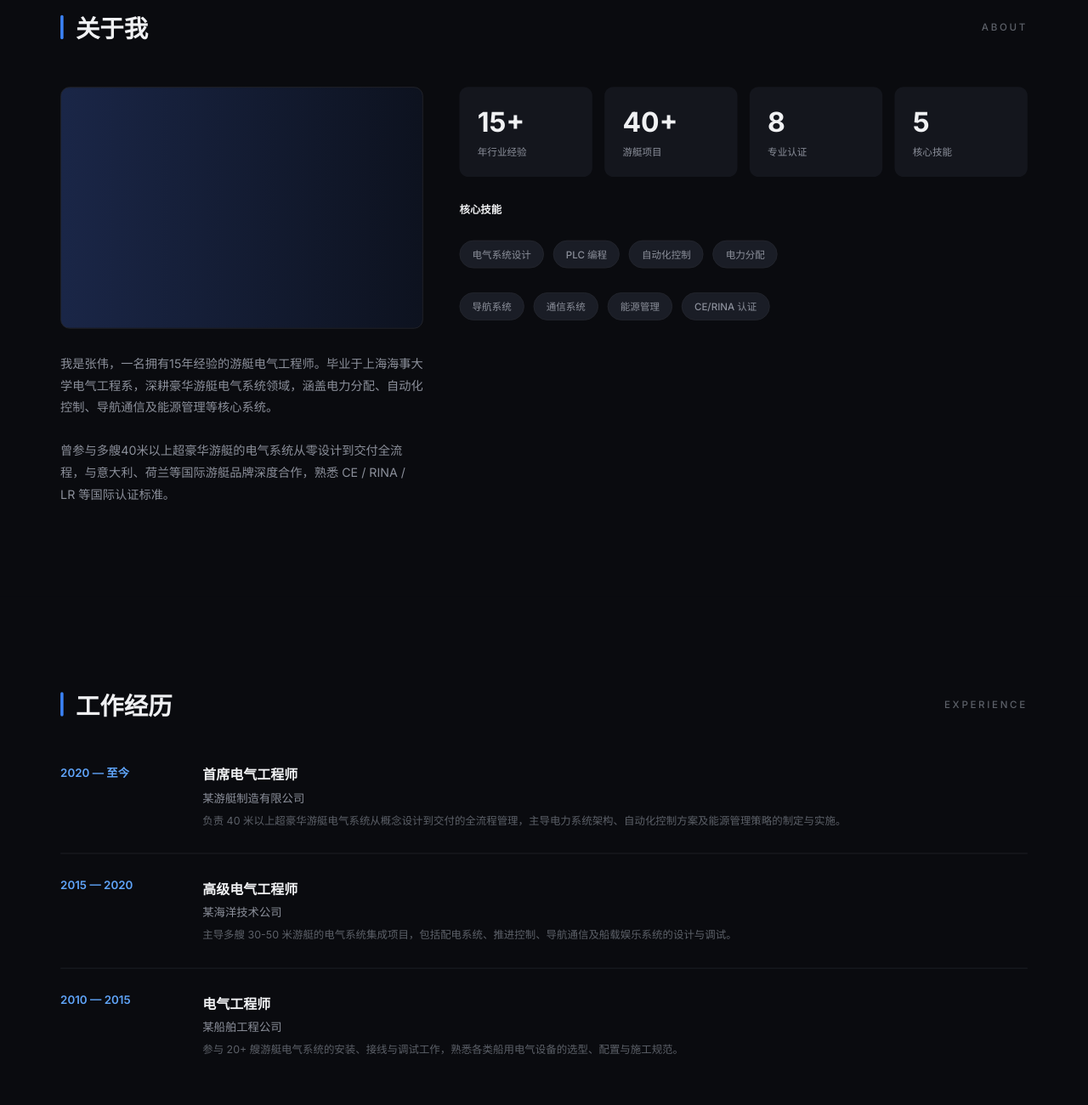
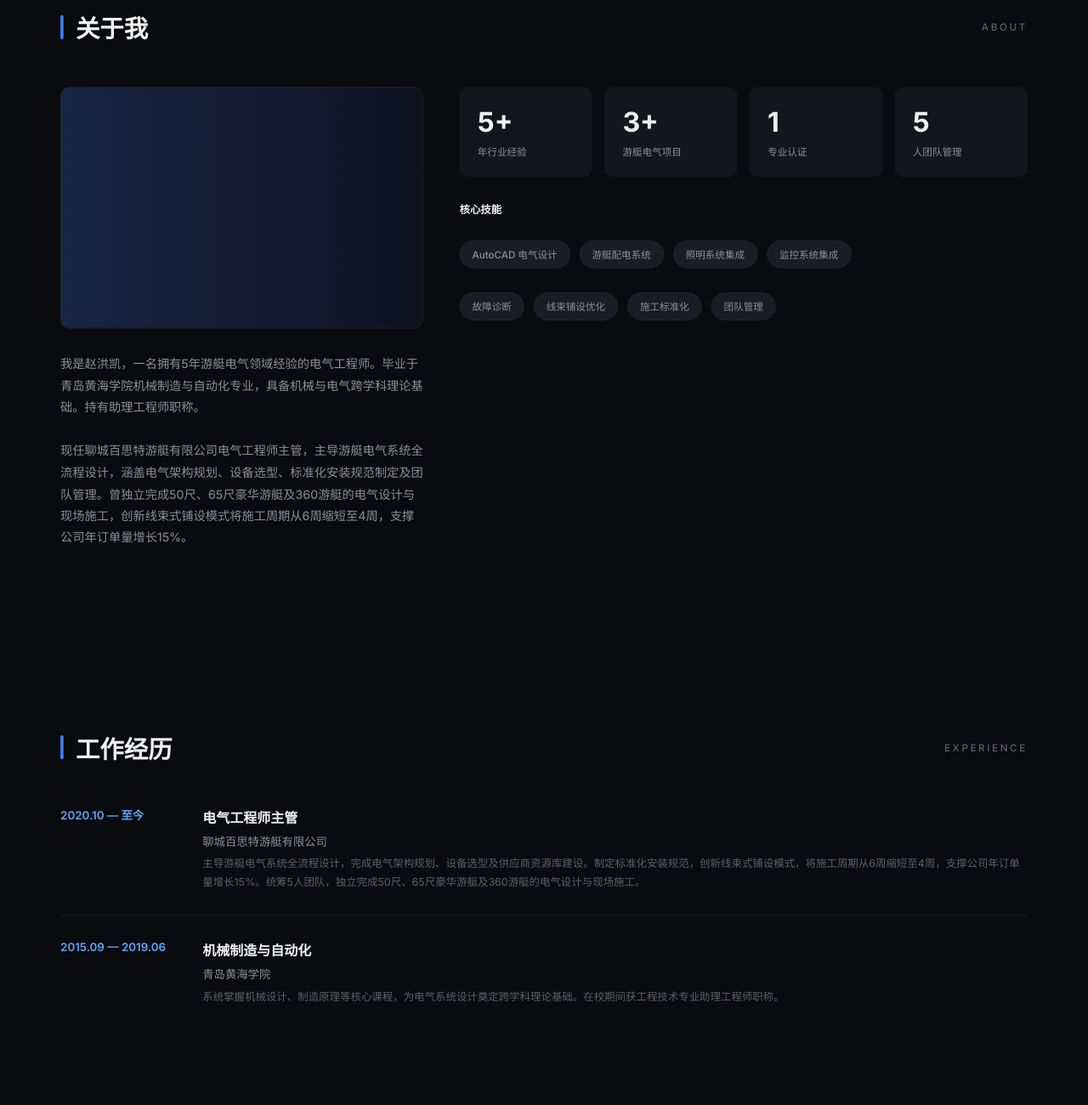
Before and after one commit to GG-HK/personal-website, a plain HTML site: page index.html in a window 1280 px wide. Shown: the part 800-2100 px from the top of the page at 85% size. Drawn offline with Linux system fonts and the light colour scheme.

Commit message:
更新网站内容为赵洪凯真实简历信息

```diff
--- a/index.html
+++ b/index.html
@@ -3,7 +3,7 @@
 <head>
   <meta charset="UTF-8">
   <meta name="viewport" content="width=device-width, initial-scale=1.0">
-  <title>张伟 · 游艇电气工程师</title>
+  <title>赵洪凯 · 电气工程师</title>
   <link rel="preconnect" href="https://fonts.googleapis.com">
   <link rel="preconnect" href="https://fonts.gstatic.com" crossorigin>
   <link href="https://fonts.googleapis.com/css2?family=Inter:wght@400;500;600;700&display=swap" rel="stylesheet">
@@ -548,7 +548,7 @@
   <div class="page-wrapper">
     <!-- Navigation -->
     <nav class="nav">
-      <div class="nav-logo">ZHANG WEI</div>
+      <div class="nav-logo">ZHAO HONGKAI</div>
       <div class="nav-links">
         <a href="#about">关于我</a>
         <a href="#experience">履历</a>
@@ -560,10 +560,10 @@
 
     <!-- Hero Section -->
     <section class="hero">
-      <div class="hero-label">游艇电气工程师</div>
-      <h1 class="hero-name">张  伟</h1>
-      <p class="hero-tagline">专注于豪华游艇电气系统设计、集成与调试
-15年行业经验 · 经手 40+ 艘游艇项目</p>
+      <div class="hero-label">电气工程师</div>
+      <h1 class="hero-name">赵 洪 凯</h1>
+      <p class="hero-tagline">专注于游艇电气系统设计与施工管理
+5年游艇电气领域经验 · 独立完成多艘豪华游艇电气项目</p>
       <div class="hero-ctas">
         <button class="btn-primary" onclick="document.getElementById('projects').scrollIntoView({behavior:'smooth'})">
           <span>查看项目</span>
@@ -585,41 +585,41 @@
       <div class="about-content">
         <div class="about-left">
           <div class="portrait-placeholder"></div>
-          <p class="bio-text">我是张伟，一名拥有15年经验的游艇电气工程师。毕业于上海海事大学电气工程系，深耕豪华游艇电气系统领域，涵盖电力分配、自动化控制、导航通信及能源管理等核心系统。
+          <p class="bio-text">我是赵洪凯，一名拥有5年游艇电气领域经验的电气工程师。毕业于青岛黄海学院机械制造与自动化专业，具备机械与电气跨学科理论基础。持有助理工程师职称。
 
-曾参与多艘40米以上超豪华游艇的电气系统从零设计到交付全流程，与意大利、荷兰等国际游艇品牌深度合作，熟悉 CE / RINA / LR 等国际认证标准。</p>
+现任聊城百思特游艇有限公司电气工程师主管，主导游艇电气系统全流程设计，涵盖电气架构规划、设备选型、标准化安装规范制定及团队管理。曾独立完成50尺、65尺豪华游艇及360游艇的电气设计与现场施工，创新线束式铺设模式将施工周期从6周缩短至4周，支撑公司年订单量增长15%。</p>
         </div>
         <div class="about-right">
           <div class="stats-grid">
             <div class="stat-card">
-              <div class="stat-number">15+</div>
+              <div class="stat-number">5+</div>
               <div class="stat-label">年行业经验</div>
             </div>
             <div class="stat-card">
-              <div class="stat-number">40+</div>
-              <div class="stat-label">游艇项目</div>
+              <div class="stat-number">3+</div>
+              <div class="stat-label">游艇电气项目</div>
             </div>
             <div class="stat-card">
-              <div class="stat-number">8</div>
+              <div class="stat-number">1</div>
               <div class="stat-label">专业认证</div>
             </div>
             <div class="stat-card">
               <div class="stat-number">5</div>
-              <div class="stat-label">核心技能</div>
+              <div class="stat-label">人团队管理</div>
             </div>
           </div>
           <div class="skills-title">核心技能</div>
           <div class="skills-row">
-            <div class="skill-tag"><span>电气系统设计</span></div>
-            <div class="skill-tag"><span>PLC 编程</span></div>
-            <div class="skill-tag"><span>自动化控制</span></div>
-            <div class="skill-tag"><span>电力分配</span></div>
+            <div class="skill-tag"><span>AutoCAD 电气设计</span></div>
+            <div class="skill-tag"><span>游艇配电系统</span></div>
+            <div class="skill-tag"><span>照明系统集成</span></div>
+            <div class="skill-tag"><span>监控系统集成</span></div>
           </div>
           <div class="skills-row">
-            <div class="skill-tag"><span>导航系统</span></div>
-            <div class="skill-tag"><span>通信系统</span></div>
-            <div class="skill-tag"><span>能源管理</span></div>
-            <div class="skill-tag"><span>CE/RINA 认证</span></div>
+            <div class="skill-tag"><span>故障诊断</span></div>
+            <div class="skill-tag"><span>线束铺设优化</span></div>
+            <div class="skill-tag"><span>施工标准化</span></div>
+            <div class="skill-tag"><span>团队管理</span></div>
           </div>
         </div>
       </div>
@@ -635,29 +635,20 @@
       </div>
       <div class="timeline">
         <div class="timeline-item first">
-          <div class="timeline-year">2020 — 至今</div>
+          <div class="timeline-year">2020.10 — 至今</div>
           <div class="timeline-content">
-            <div class="timeline-title">首席电气工程师</div>
-            <div class="timeline-company">某游艇制造有限公司</div>
-            <p class="timeline-desc">负责 40 米以上超豪华游艇电气系统从概念设计到交付的全流程管理，主导电力系统架构、自动化控制方案及能源管理策略的制定与实施。</p>
-          </div>
-        </div>
-        <div class="timeline-separator"></div>
-        <div class="timeline-item middle">
-          <div class="timeline-year">2015 — 2020</div>
-          <div class="timeline-content">
-            <div class="timeline-title">高级电气工程师</div>
-            <div class="timeline-company">某海洋技术公司</div>
-            <p class="timeline-desc">主导多艘 30-50 米游艇的电气系统集成项目，包括配电系统、推进控制、导航通信及船载娱乐系统的设计与调试。</p>
+            <div class="timeline-title">电气工程师主管</div>
+            <div class="timeline-company">聊城百思特游艇有限公司</div>
+            <p class="timeline-desc">主导游艇电气系统全流程设计，完成电气架构规划、设备选型及供应商资源库建设。制定标准化安装规范，创新线束式铺设模式，将施工周期从6周缩短至4周，支撑公司年订单量增长15%。统筹5人团队，独立完成50尺、65尺豪华游艇及360游艇的电气设计与现场施工。</p>
           </div>
         </div>
         <div class="timeline-separator"></div>
         <div class="timeline-item last">
-          <div class="timeline-year">2010 — 2015</div>
+          <div class="timeline-year">2015.09 — 2019.06</div>
           <div class="timeline-content">
-            <div class="timeline-title">电气工程师</div>
-            <div class="timeline-company">某船舶工程公司</div>
-            <p class="timeline-desc">参与 20+ 艘游艇电气系统的安装、接线与调试工作，熟悉各类船用电气设备的选型、配置与施工规范。</p>
+            <div class="timeline-title">机械制造与自动化</div>
+            <div class="timeline-company">青岛黄海学院</div>
+            <p class="timeline-desc">系统掌握机械设计、制造原理等核心课程，为电气系统设计奠定跨学科理论基础。在校期间获工程技术专业助理工程师职称。</p>
           </div>
         </div>
       </div>
@@ -676,15 +667,15 @@
           <div class="project-card">
             <div class="project-card-image card1-image"></div>
             <div class="project-card-content">
-              <div class="project-title">120 尺超豪华游艇电气系统</div>
-              <p class="project-desc">为 120 尺超豪华游艇设计全套电气系统，包括 3 相配电、推进控制、自动化管理及全套导航通信设备集成。</p>
+              <div class="project-title">50 尺豪华游艇电气系统</div>
+              <p class="project-desc">独立完成50尺豪华游艇全套电气系统设计与现场施工，包括配电、照明、监控及导航系统集成，并完成后续调试试航工作。</p>
             </div>
           </div>
           <div class="project-card">
             <div class="project-card-image card2-image"></div>
             <div class="project-card-content">
-              <div class="project-title">游艇智能控制系统集成</div>
-              <p class="project-desc">基于 IoT 平台的游艇智能控制系统，实现灯光、空调、安防、娱乐的一体化触控管理与远程监控。</p>
+              <div class="project-title">65 尺游艇电气设计与安装</div>
+              <p class="project-desc">完成65尺游艇电气系统设计，负责现场实际操作安装及后续调试试航工作，确保各系统可靠运行。</p>
             </div>
           </div>
         </div>
@@ -692,15 +683,15 @@
           <div class="project-card">
             <div class="project-card-image card3-image"></div>
             <div class="project-card-content">
-              <div class="project-title">混合动力游艇能源管理</div>
-              <p class="project-desc">为混合动力游艇设计能源管理系统，优化柴油机与电池的协同工作，降低油耗 30%，提升静音航行体验。</p>
+              <div class="project-title">360 游艇电气系统设计</div>
+              <p class="project-desc">完成360游艇电气系统全套设计，涵盖电力分配、自动化控制及设备选型，满足游艇各项功能需求。</p>
             </div>
           </div>
           <div class="project-card">
             <div class="project-card-image card4-image"></div>
             <div class="project-card-content">
-              <div class="project-title">游艇导航通信系统升级</div>
-              <p class="project-desc">为多艘游艇完成导航雷达、AIS、VHF 及卫星通信系统的全面升级，满足最新国际海事法规要求。</p>
+              <div class="project-title">线束式铺设工艺创新</div>
+              <p class="project-desc">创新线束式铺设模式，将施工周期从6周缩短至4周，支撑公司年订单量增长15%。通过线束保护升级降低电气故障率，节约年度售后成本。</p>
             </div>
           </div>
         </div>
@@ -717,8 +708,8 @@
       </div>
       <div class="contact-content">
         <div class="contact-heading">有项目想聊聊？</div>
-        <div class="contact-info">邮箱  zhangwei@example.com    ·    电话  +86 138-0000-0000    ·    地址  上海市浦东新区</div>
-        <a class="contact-button" href="mailto:zhangwei@example.com">
+        <div class="contact-info">邮箱  15806980967@189.cn    ·    电话  158-0698-0967    ·    地址  华东区域</div>
+        <a class="contact-button" href="mailto:15806980967@189.cn">
           <span>发送邮件</span>
         </a>
       </div>
@@ -727,7 +718,7 @@
     <!-- Footer -->
     <footer class="footer">
       <div class="footer-border"></div>
-      <div class="footer-text">Copyright 2026 张伟 · 游艇电气工程师 · All Rights Reserved</div>
+      <div class="footer-text">Copyright 2026 赵洪凯 · 电气工程师 · All Rights Reserved</div>
     </footer>
   </div>
 
```
